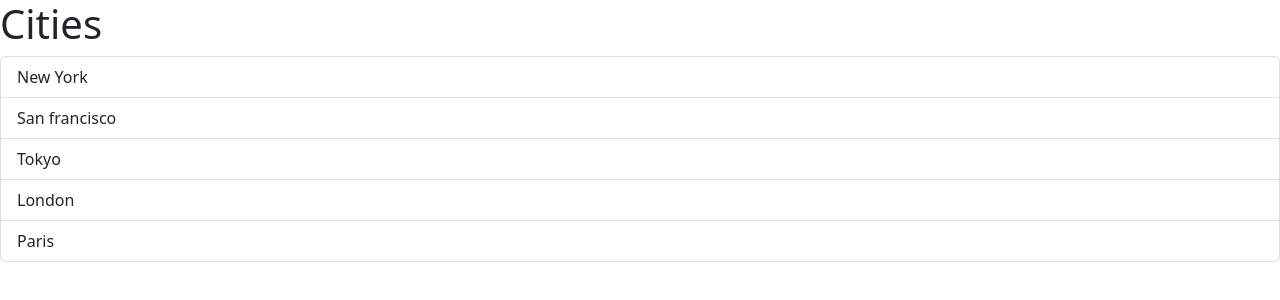
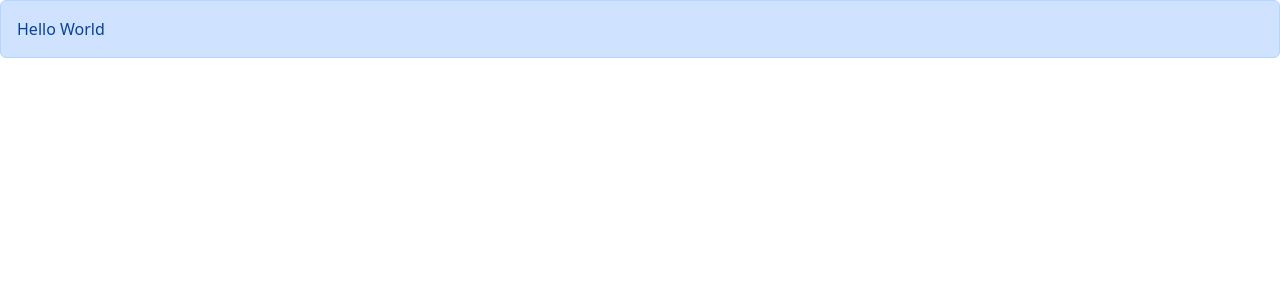
Before and after one commit to BehrouzGits/react-app, a React (Vite) app: page / in a window 1280 px wide. Shown: the top 300 px of the page. Built offline with nearby package versions, Linux system fonts and the light colour scheme.

Commit message:
Alert 1403/07/13

```diff
--- a/src/App.tsx
+++ b/src/App.tsx
@@ -1,15 +1,11 @@
-import ListGroup from "./components/ListGroup";
+import Alert from "./components/Alert";
 
 function App() {
-  let items = ["New York", "San  francisco", "Tokyo", "London", "Paris"];
-
-  const handleSelectItem = (item: string) => {
-    console.log(item);
-  };
-
   return (
     <div>
-      <ListGroup items={items} heading="Cities" onSelectedItem={handleSelectItem} />
+      <Alert>
+        Hello <span>World</span>
+      </Alert>
     </div>
   );
 }
--- /dev/null
+++ b/src/components/Alert.tsx
@@ -0,0 +1,11 @@
+import { ReactNode } from "react";
+
+interface Props {
+  children: ReactNode;
+}
+
+const Alert = ({ children }: Props) => {
+  return <div className="alert alert-primary">{children}</div>;
+};
+
+export default Alert;
```
